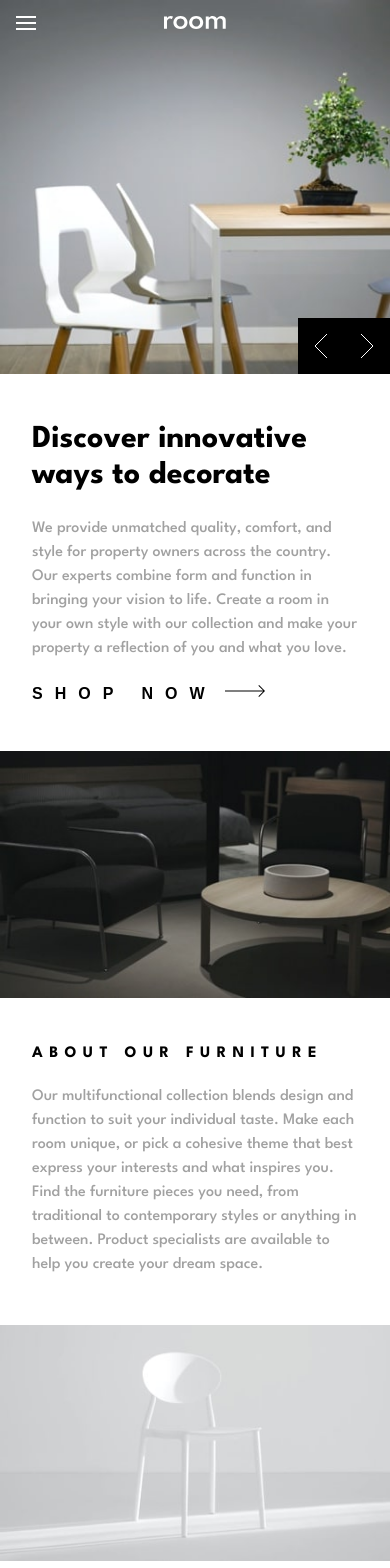
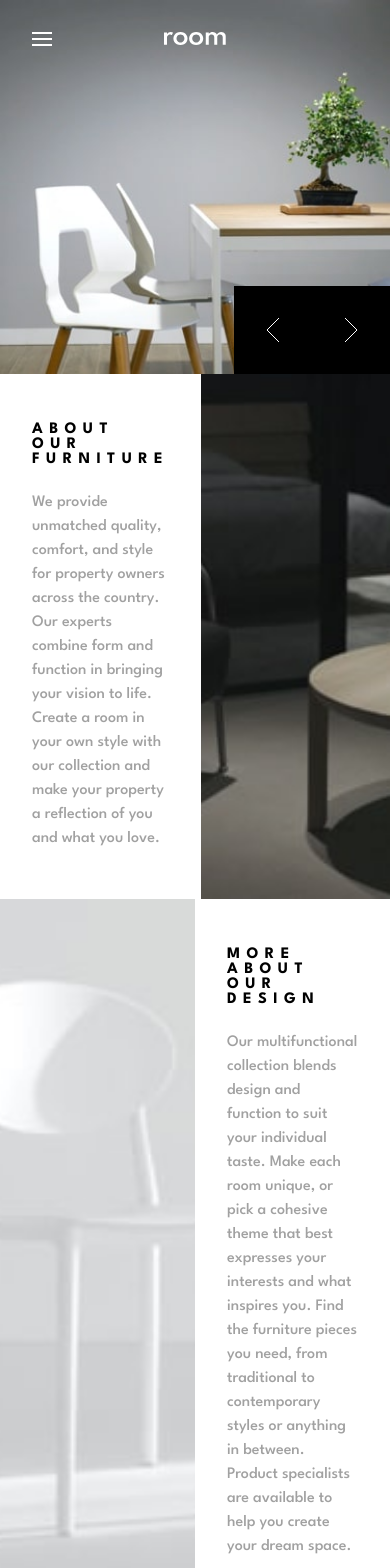
Before and after one commit to 13reath/Room-homepage, a React (Create React App) app: page / in a window 390 px wide. Shown: the top 1568 px of the page. Built offline with nearby package versions, Linux system fonts and the light colour scheme.

Commit message:
mobile_tablet v

```diff
--- a/src/App.js
+++ b/src/App.js
@@ -101,39 +101,44 @@ export default function App() {
         </div>
       </section>
 
-      <section className="description content">
-        <h1>{slide.title}</h1>
-        <p className="text">{slide.text}</p>
-        <div className="description-button">
-          <button>
-            Shop now
-            <img className="arrow" src="/images/icon-arrow.svg" alt="arrow" />
-          </button>
+      <section className="section-row">
+        <div className="info content">
+          <h2>About our furniture</h2>
+          <p className="text">
+            We provide unmatched quality, comfort, and style for property owners
+            across the country. Our experts combine form and function in
+            bringing your vision to life. Create a room in your own style with
+            our collection and make your property a reflection of you and what
+            you love.
+          </p>
         </div>
-      </section>
-
-      <section className="about about-dark">
+        <div className="about about-dark">
           <img
             src={process.env.PUBLIC_URL + "/images/image-about-dark.jpg"}
             alt=""
           />
+        </div>
       </section>
-      <section className="info content">
-        <h2>About our furniture</h2>
+
+      {/* Второй блок: картинка слева, текст справа */}
+      <section className="section-row reverse">
+        <div className="info content">
+          <h2>More about our design</h2>
           <p className="text">
-          Our multifunctional collection blends design and function to suit your
-          individual taste. Make each room unique, or pick a cohesive theme that
-          best express your interests and what inspires you. Find the furniture
-          pieces you need, from traditional to contemporary styles or anything
-          in between. Product specialists are available to help you create your
-          dream space.
+            Our multifunctional collection blends design and function to suit
+            your individual taste. Make each room unique, or pick a cohesive
+            theme that best expresses your interests and what inspires you. Find
+            the furniture pieces you need, from traditional to contemporary
+            styles or anything in between. Product specialists are available to
+            help you create your dream space.
           </p>
-      </section>
-      <section className="about about-light">
+        </div>
+        <div className="about about-light">
           <img
             src={process.env.PUBLIC_URL + "/images/image-about-light.jpg"}
             alt=""
           />
+        </div>
       </section>
     </main>
   );
--- a/src/index.css
+++ b/src/index.css
@@ -91,28 +91,9 @@ body {
   overflow-wrap: break-word;
 }
 
-.description h1 {
-  font-size: 2rem;
-  line-height: 1.1;
-}
-
 .text {
   color: var(--dark-gray);
   line-height: 1.5;
-}
-
-.description button,
-.description a {
-  background: none;
-  border: none;
-  color: var(--black);
-  font-weight: 600;
-  text-transform: uppercase;
-  letter-spacing: 0.75rem;
-  font-size: 1rem;
-  cursor: pointer;
-  display: flex;
-  gap: 0.5rem;
 }
 
 .about img {
@@ -179,3 +160,30 @@ body {
     font-weight: 600;
   }
 }
+
+@media (max-width: 1000px) {
+  .header {
+    padding: 2rem;
+  }
+  .section-row {
+    display: grid;
+    grid-template-columns: 1fr 1fr;
+  }
+
+  .slider-icon {
+    padding: 2rem;
+  }
+
+  .about img {
+    height: 100%;
+    object-fit: cover;
+  }
+
+  .section-row.reverse {
+    direction: rtl;
+  }
+
+  .section-row.reverse > * {
+    direction: ltr;
+  }
+}
```
Lines whose indentation alone changed are shown as unchanged.
